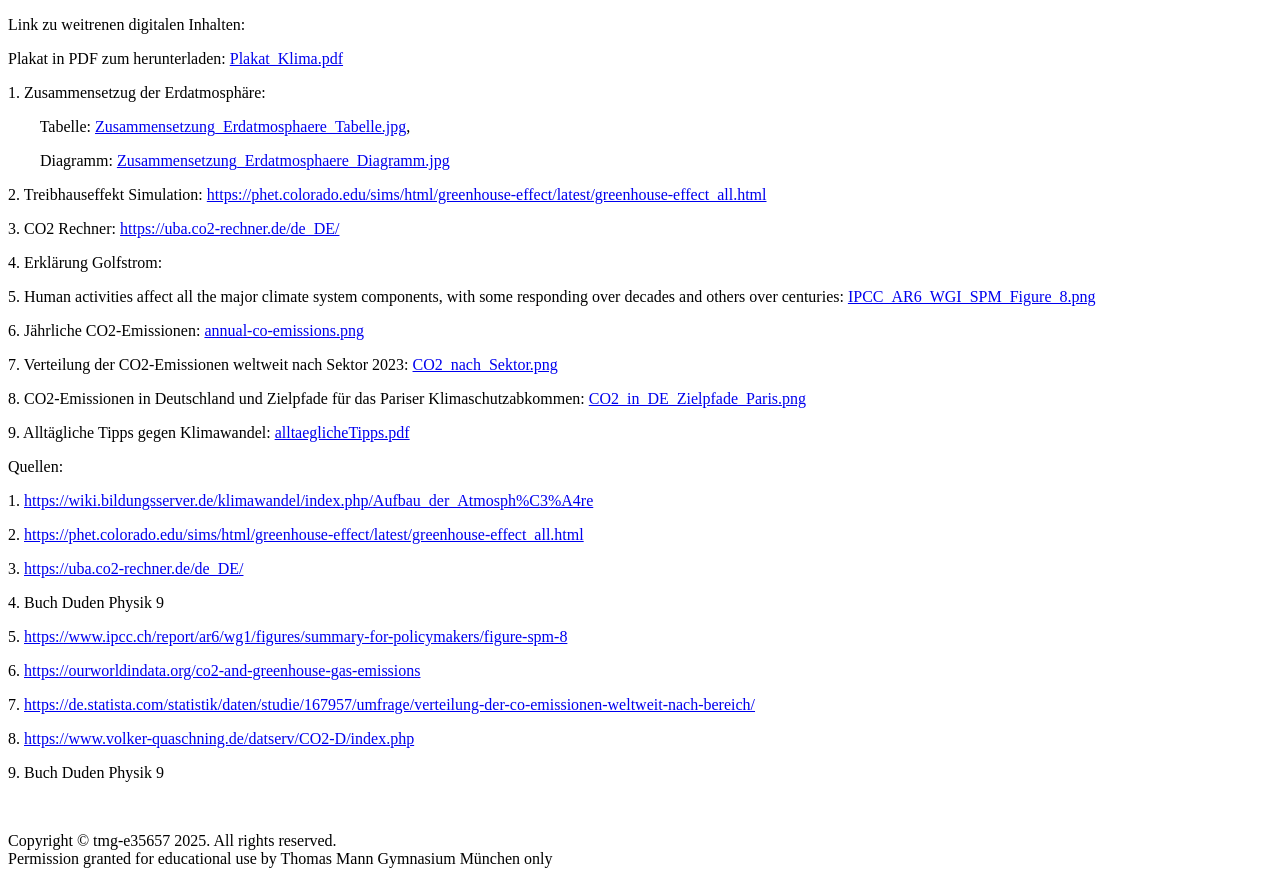
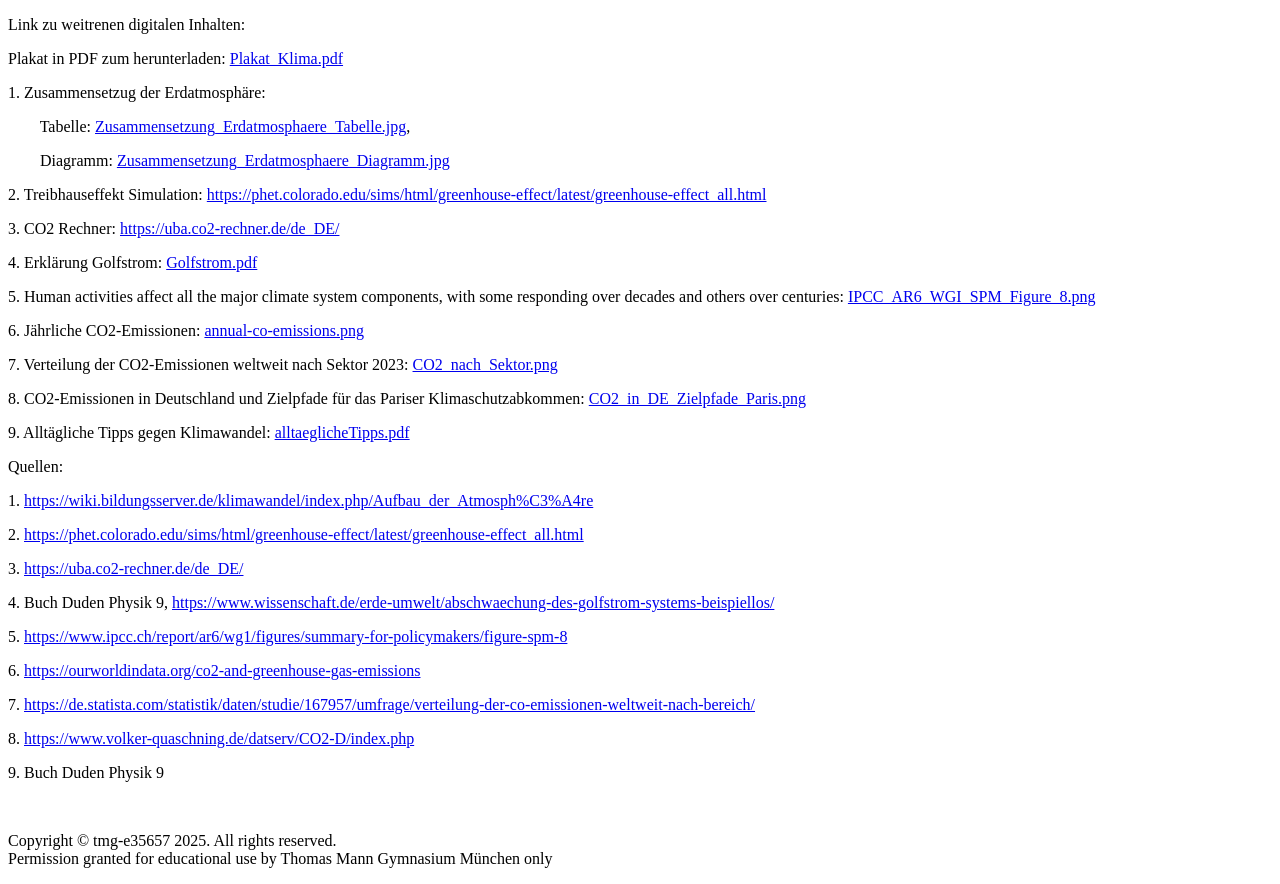
Before and after one commit to tmg-e02/Physik_Plakat01, a plain HTML site: page index.html in a window 1280 px wide. Drawn offline with Linux system fonts and the light colour scheme.

Commit message:
Add files via upload

```diff
--- a/index.html
+++ b/index.html
@@ -13,7 +13,7 @@
     <p>&nbsp;&nbsp;&nbsp; &nbsp;&nbsp;&nbsp; Diagramm: <a href="Zusammensetzung_Erdatmosphaere_Diagramm.jpg">Zusammensetzung_Erdatmosphaere_Diagramm.jpg</a></p>
     <p>2. Treibhauseffekt Simulation: <a href="https://phet.colorado.edu/sims/html/greenhouse-effect/latest/greenhouse-effect_all.html">https://phet.colorado.edu/sims/html/greenhouse-effect/latest/greenhouse-effect_all.html</a></p>
     <p>3. CO2 Rechner: <a href="https://uba.co2-rechner.de/de_DE/">https://uba.co2-rechner.de/de_DE/</a></p>
-    <p>4. Erklärung Golfstrom: </p>
+    <p>4. Erklärung Golfstrom: <a href="Golfstrom.pdf">Golfstrom.pdf</a></p>
     <p>5. Human activities affect all the major climate system components, with
       some responding over decades and others over centuries: <a href="IPCC_AR6_WGI_SPM_Figure_8.png">IPCC_AR6_WGI_SPM_Figure_8.png</a></p>
     <p>6. Jährliche CO2-Emissionen: <a href="annual-co-emissions.png">annual-co-emissions.png</a></p>
@@ -25,7 +25,7 @@
     <p>1. <a href="https://wiki.bildungsserver.de/klimawandel/index.php/Aufbau_der_Atmosph%C3%A4re">https://wiki.bildungsserver.de/klimawandel/index.php/Aufbau_der_Atmosph%C3%A4re</a></p>
     <p>2. <a href="https://phet.colorado.edu/sims/html/greenhouse-effect/latest/greenhouse-effect_all.html">https://phet.colorado.edu/sims/html/greenhouse-effect/latest/greenhouse-effect_all.html</a></p>
     <p>3. <a href="https://uba.co2-rechner.de/de_DE/">https://uba.co2-rechner.de/de_DE/</a></p>
-    <p>4. Buch Duden Physik 9</p>
+    <p>4. Buch Duden Physik 9, <a href="https://www.wissenschaft.de/erde-umwelt/abschwaechung-des-golfstrom-systems-beispiellos/">https://www.wissenschaft.de/erde-umwelt/abschwaechung-des-golfstrom-systems-beispiellos/</a></p>
     <p>5. <a href="https://www.ipcc.ch/report/ar6/wg1/figures/summary-for-policymakers/figure-spm-8">https://www.ipcc.ch/report/ar6/wg1/figures/summary-for-policymakers/figure-spm-8</a></p>
     <p>6. <a href="https://ourworldindata.org/co2-and-greenhouse-gas-emissions">https://ourworldindata.org/co2-and-greenhouse-gas-emissions</a></p>
     <p>7. <a href="https://de.statista.com/statistik/daten/studie/167957/umfrage/verteilung-der-co-emissionen-weltweit-nach-bereich/">https://de.statista.com/statistik/daten/studie/167957/umfrage/verteilung-der-co-emissionen-weltweit-nach-bereich/</a></p>
```
Also changed, not shown: 2 other files.
